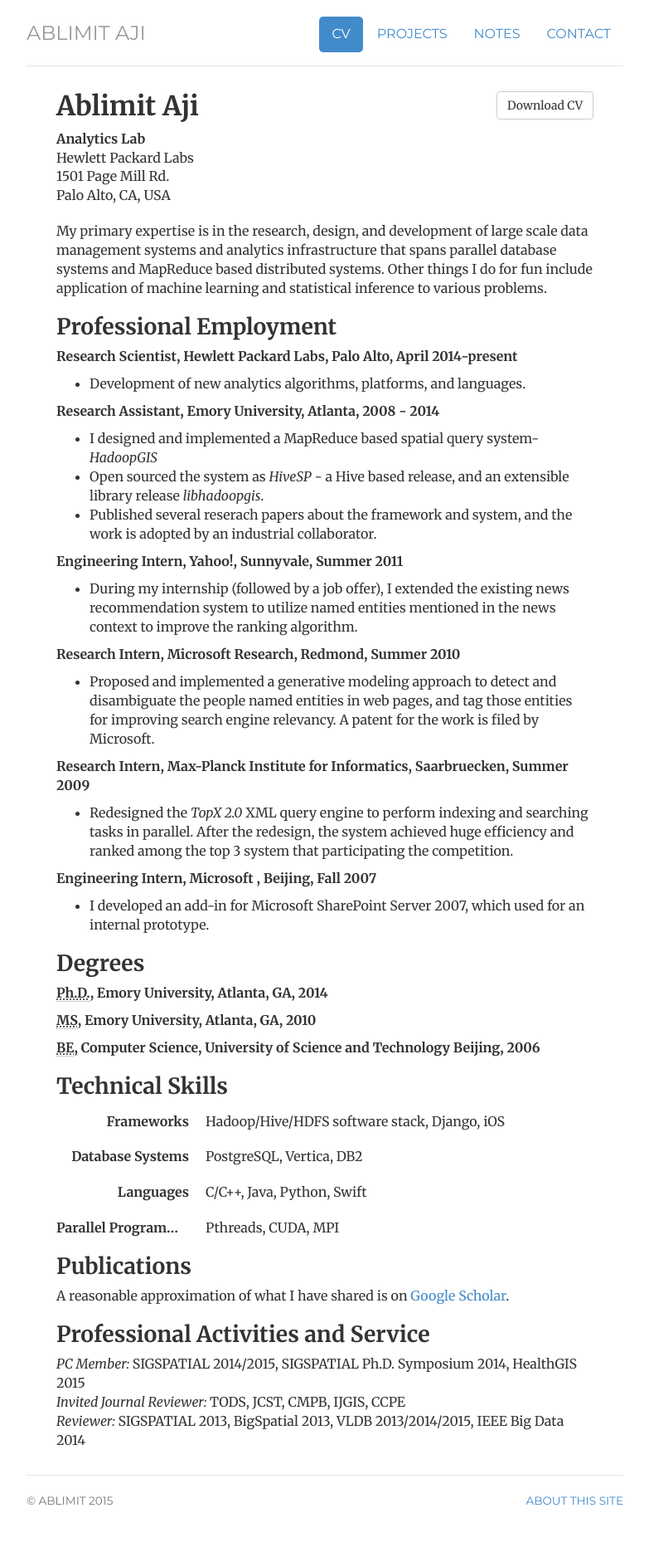
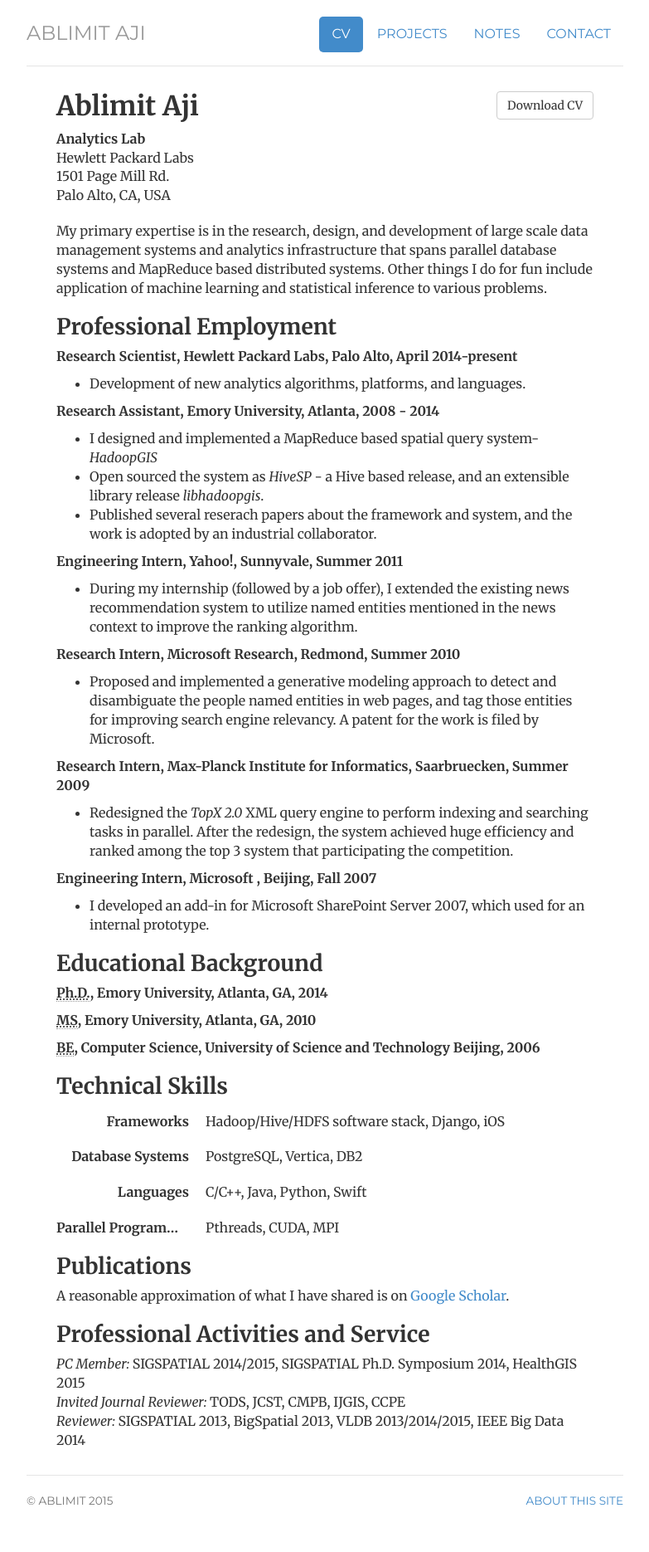
Before and after one commit to ablimit/ablimit.github.io, a Jekyll site: the page built from cv/index.html, in a window 1280 px wide. Shown: the whole page at 83% size, without its empty margins (248-1031 px from the left). Built offline with Jekyll 4.4.1, drawn with Linux system fonts in a browser that asks for light colours.

Commit message:
Update index.html

```diff
--- a/cv/index.html
+++ b/cv/index.html
@@ -62,7 +62,7 @@ description: Current CV for Ablimit Aji, database and anlytics systems researche
 				<ul>
 					<li>I developed an add-in for Microsoft SharePoint Server 2007, which used for an internal prototype.</li>
 				</ul>
-				<h2>Degrees</h2>
+				<h2>Educational Background</h2>
 				<p><strong><abbr title="Doctors of Philosophy ">Ph.D.</abbr>, Emory University, Atlanta, GA, 2014</strong><br>
 				<p><strong><abbr title="Masters of Science">MS</abbr>, Emory University, Atlanta, GA, 2010</strong><br>
 				<p><strong><abbr title="Bachelor of Engineering">BE</abbr>, Computer Science, University of Science and Technology Beijing, 2006</strong></p>
```
